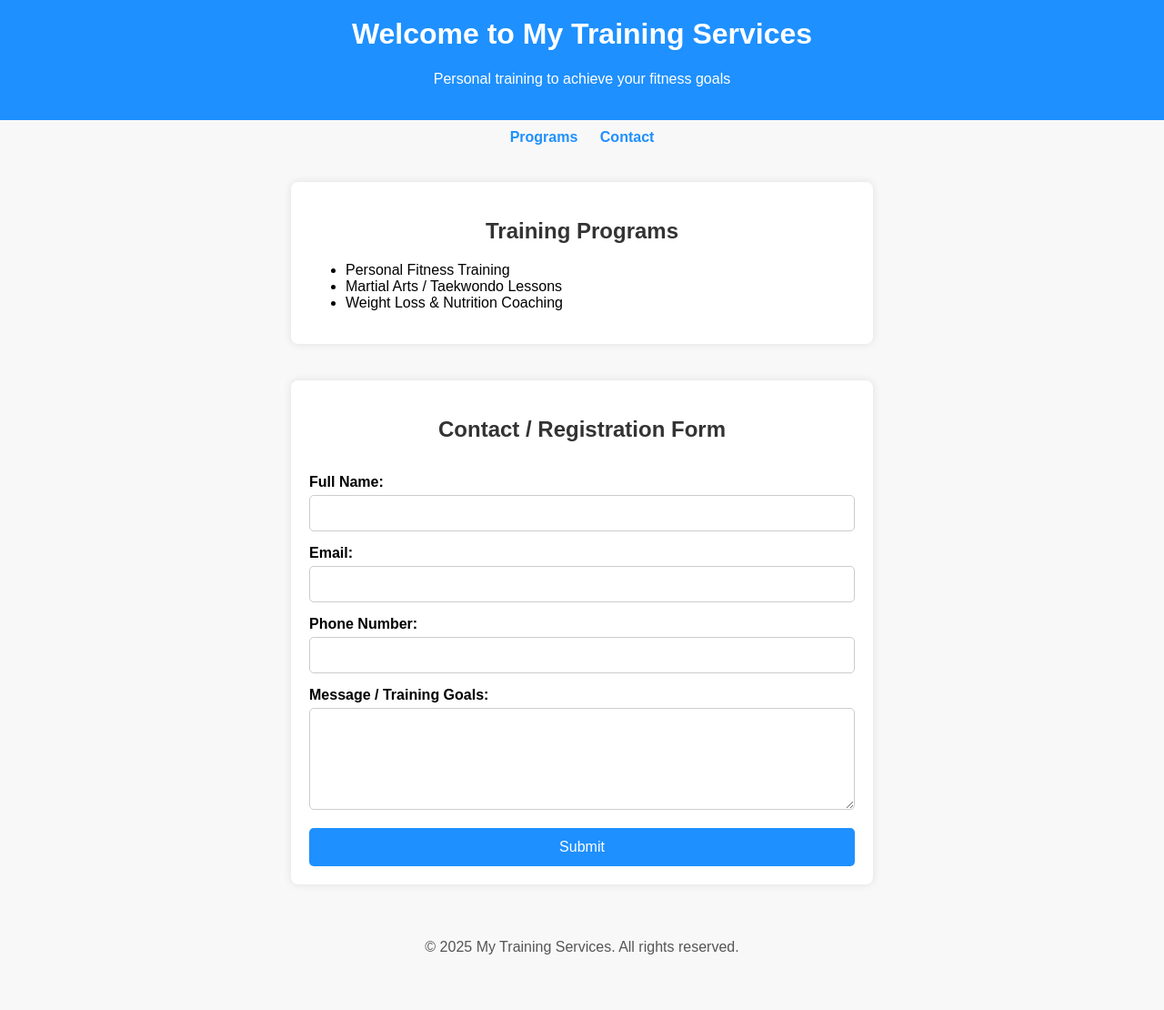
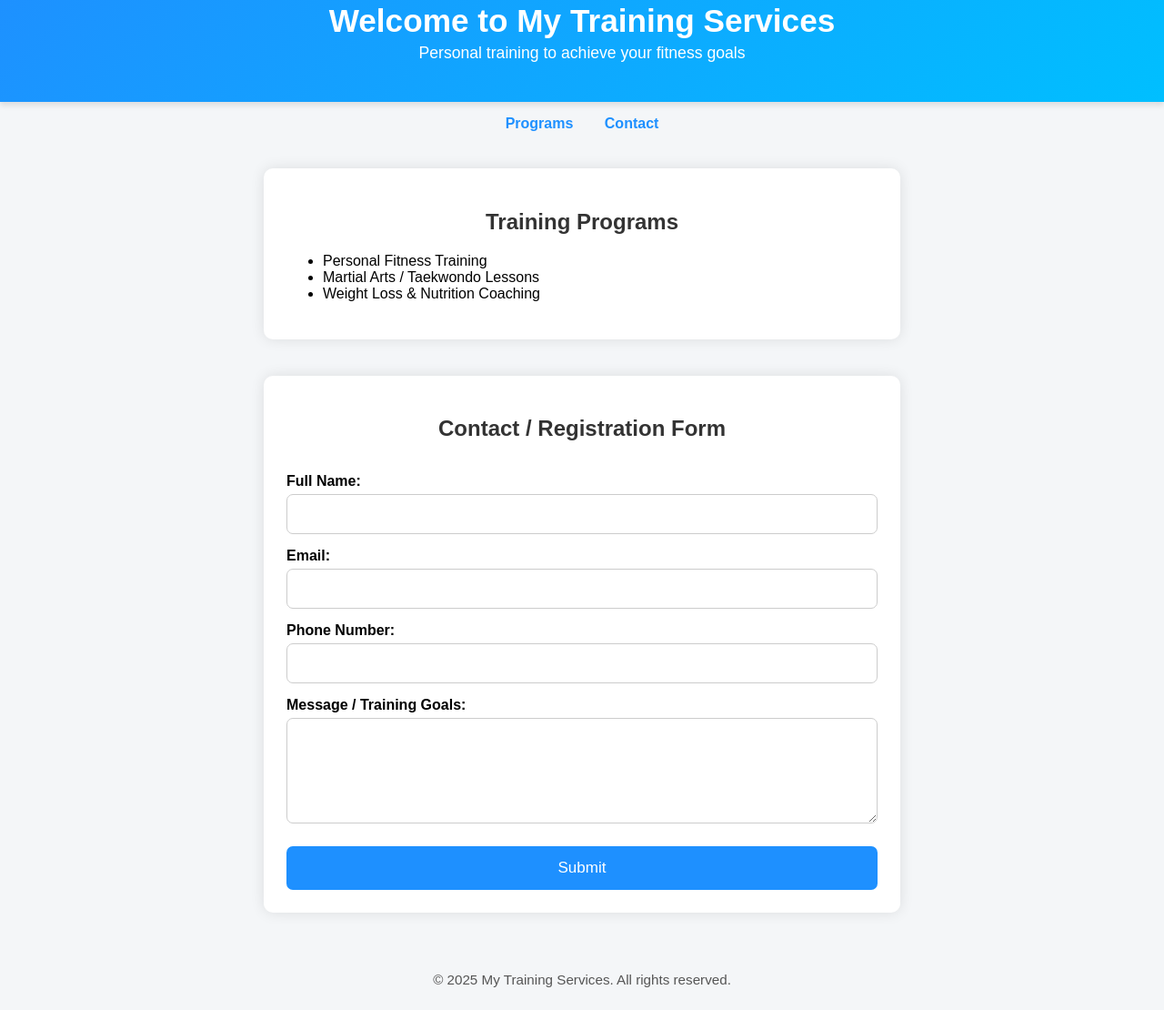
Before and after one commit to Lee786-sys/Trainer-Lee, a plain HTML site: page index.html in a window 1280 px wide. Shown: the part 22-1132 px from the top of the page at 91% size. Before the commit the page ends 1092 px from the top, so only its background shows below. Drawn offline with Linux system fonts and the light colour scheme.

Commit message:
Update style.css

```diff
--- a/style.css
+++ b/style.css
@@ -1,50 +1,63 @@
 /* General Body Styles */
 body {
     font-family: Arial, sans-serif;
-    background-color: #f8f8f8;
+    background-color: #f4f6f8;
     margin: 0;
     padding: 0;
 }
 
 /* Header */
 header {
-    background-color: #1e90ff;
+    background: linear-gradient(135deg, #1e90ff, #00bfff);
     color: white;
-    padding: 20px 0;
+    padding: 25px 0;
     text-align: center;
+    box-shadow: 0 4px 6px rgba(0,0,0,0.1);
+}
+
+header h1 {
+    margin: 0;
+    font-size: 2.2rem;
+}
+
+header p {
+    margin-top: 5px;
+    font-size: 1.1rem;
 }
 
 /* Navigation */
 nav {
     text-align: center;
-    margin: 10px 0;
+    margin: 15px 0;
 }
 
 nav a {
-    margin: 0 10px;
+    margin: 0 15px;
     text-decoration: none;
     color: #1e90ff;
     font-weight: bold;
+    transition: color 0.3s;
 }
 
 nav a:hover {
-    text-decoration: underline;
+    color: #00bfff;
 }
 
 /* Main Content */
 main {
-    max-width: 600px;
+    max-width: 650px;
     margin: 40px auto;
-    padding: 20px;
+    padding: 25px;
     background-color: white;
-    box-shadow: 0 0 10px rgba(0,0,0,0.1);
-    border-radius: 8px;
+    box-shadow: 0 0 15px rgba(0,0,0,0.1);
+    border-radius: 10px;
 }
 
 /* Headings */
 h2 {
     text-align: center;
     color: #333;
+    margin-bottom: 20px;
 }
 
 /* Form Styles */
@@ -59,32 +72,68 @@ label {
 }
 
 input, textarea {
-    padding: 10px;
+    padding: 12px;
     margin-top: 5px;
     border: 1px solid #ccc;
-    border-radius: 5px;
+    border-radius: 7px;
     font-size: 16px;
+    transition: border 0.3s, box-shadow 0.3s;
+}
+
+input:focus, textarea:focus {
+    border-color: #1e90ff;
+    box-shadow: 0 0 5px rgba(30,144,255,0.5);
+    outline: none;
 }
 
 button {
-    margin-top: 20px;
-    padding: 12px;
+    margin-top: 25px;
+    padding: 14px;
     background-color: #1e90ff;
     color: white;
-    font-size: 16px;
+    font-size: 17px;
     border: none;
-    border-radius: 5px;
+    border-radius: 7px;
     cursor: pointer;
+    transition: background 0.3s, transform 0.2s;
 }
 
 button:hover {
-    background-color: #0d6efd;
+    background-color: #00bfff;
+    transform: translateY(-2px);
+}
+
+/* Thank You Message */
+#thank-you {
+    text-align: center;
+    margin-top: 25px;
+    display: none;
+    animation: fadeIn 1s ease forwards;
+}
+
+@keyframes fadeIn {
+    from { opacity: 0; transform: translateY(-10px); }
+    to { opacity: 1; transform: translateY(0); }
 }
 
 /* Footer */
 footer {
     text-align: center;
-    padding: 20px 0;
+    padding: 25px 0;
     color: #555;
     margin-top: 40px;
+    font-size: 0.95rem;
 }
+
+/* Responsive Design */
+@media (max-width: 700px) {
+    main {
+        margin: 20px;
+        padding: 20px;
+    }
+
+    nav a {
+        display: block;
+        margin: 10px 0;
+    }
+}
```
